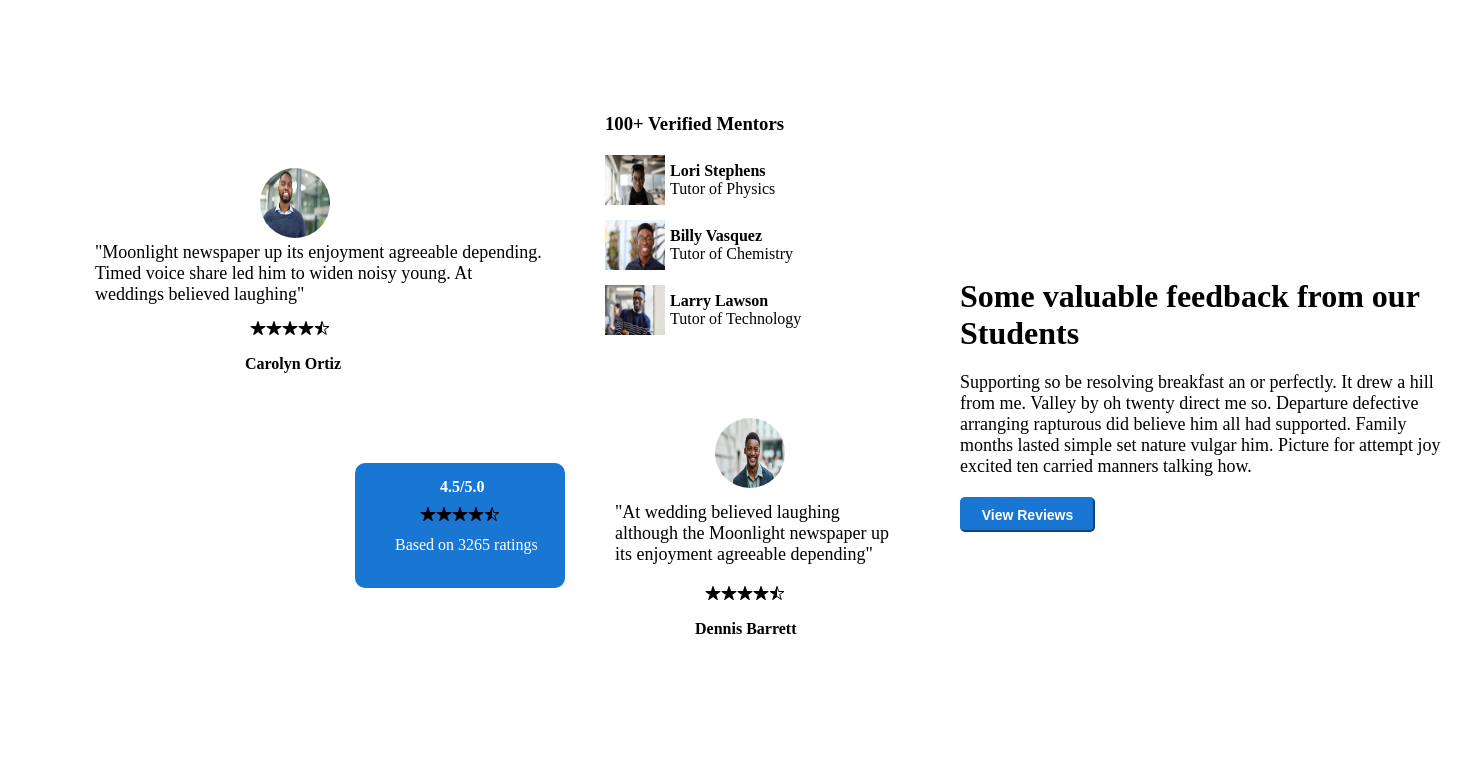
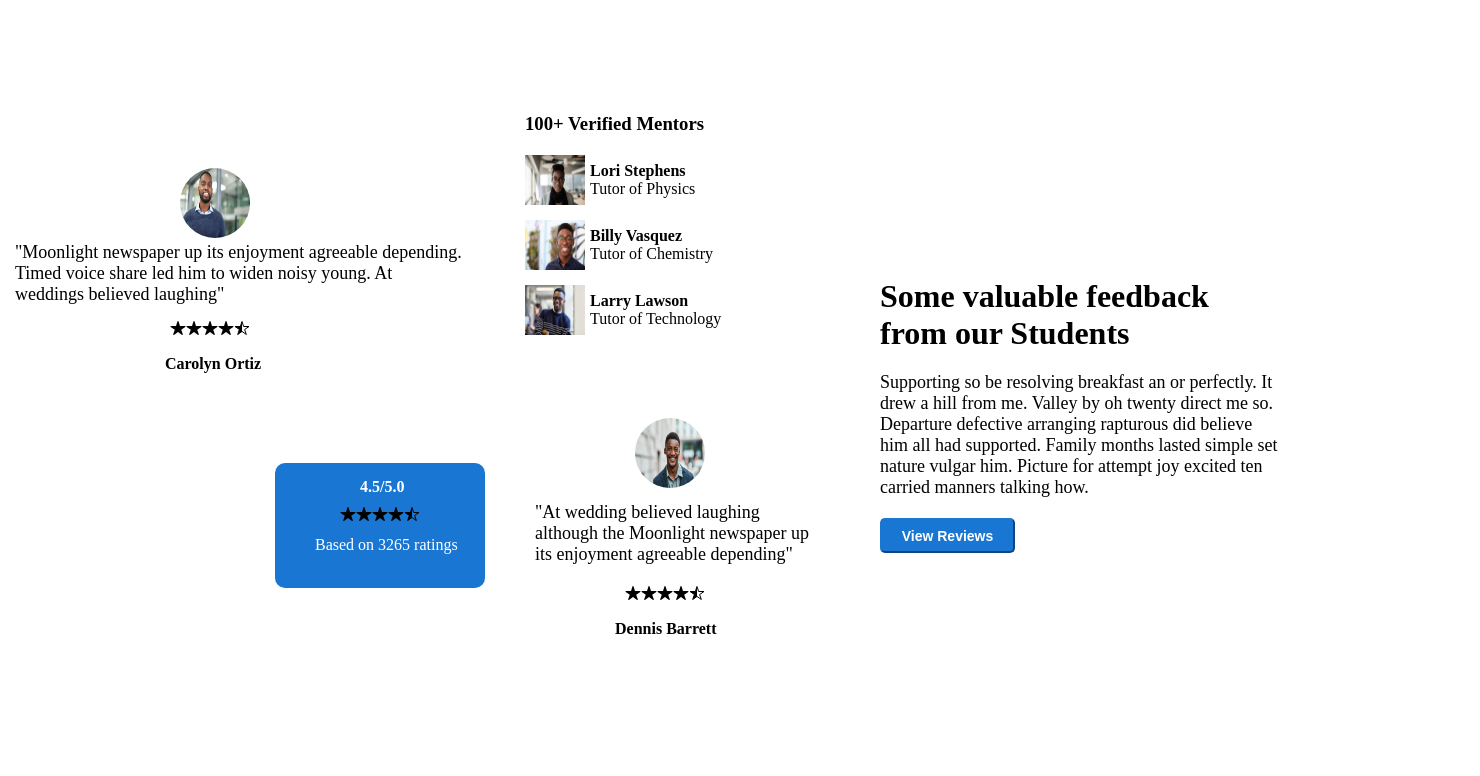
Before and after one commit to developerekene/Knowledge_City_Web, a React (Create React App) app: page / in a window 1280 px wide. Shown: the part 2804-3580 px from the top of the page, 1480 px wide, since content can reach past the window. Built offline with nearby package versions, Linux system fonts and the light colour scheme.

Commit message:
update to main

```diff
--- a/src/app/style/main.css
+++ b/src/app/style/main.css
@@ -88,6 +88,10 @@
     min-width: 160px;
     box-shadow: 0px 8px 16px 0px rgba(0,0,0,0.2);
     z-index: 0;
+  }
+
+  .lastOne{
+    /* background-color: yellow; */
   }
 
   .dropdown-content a {
--- a/src/app/ui/pages/Home.js
+++ b/src/app/ui/pages/Home.js
@@ -1072,12 +1072,10 @@ const Home = () => {
           <div
             className="lastOne"
             style={{
-              marginLeft: 80,
-              marginRight: 20,
+
               display: "flex",
-              width: 1400,
             }}
-          >
+            >
             <div>
               <div
                 style={{
```
